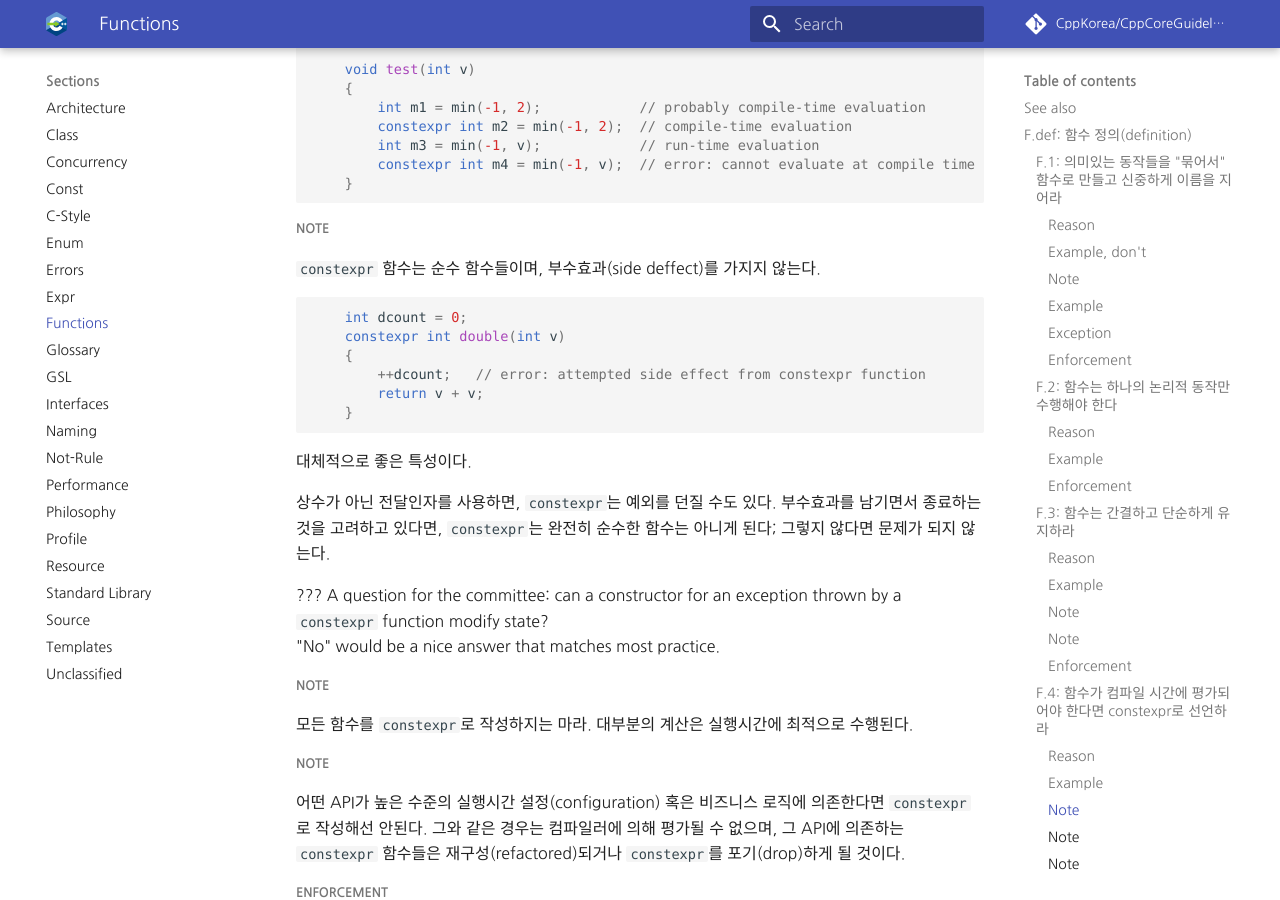
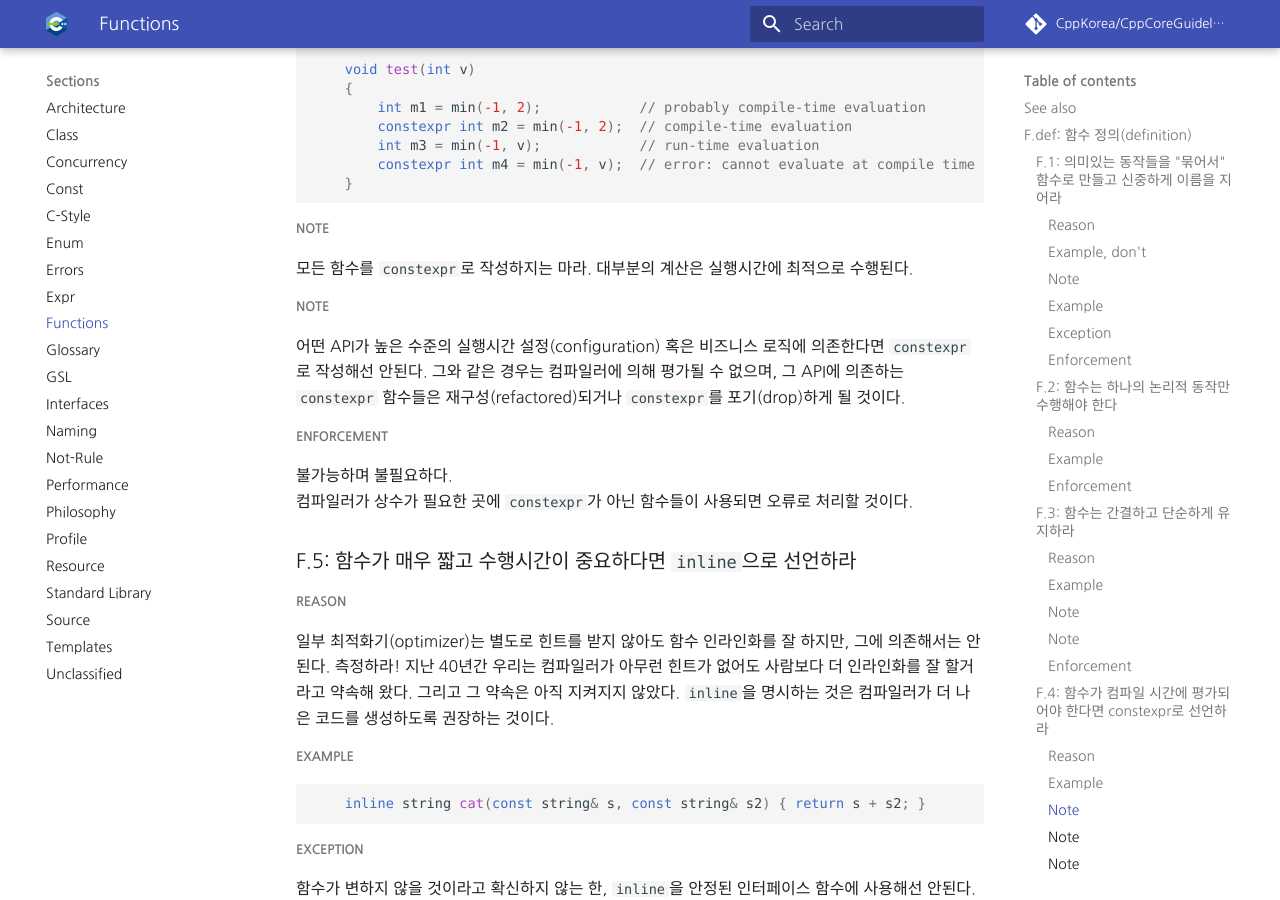
Before and after one commit to CppKorea/CppCoreGuidelines, an MkDocs documentation site: the page built from sections/Functions.md, in a window 1280 px wide and 900 px high, scrolled down 7140 px. Built offline with MkDocs 1.6.1 and Material for MkDocs 9.7.7, drawn with Linux system fonts in a browser that asks for light colours; some web fonts are replaced; comment, search, counter and statistics services are not loaded; some of the changed text lies outside the part shown.

Commit message:
Remove claims that "constexpr functions are pure"
This patch is to cope with the following commit in upstream.

  commit dd8fc629d75f0d9fbd251b5890482513204469d3
  Author: Max Bozzi <mjb@mbozzi.com>
  Date:   Thu Jan 3 14:05:55 2019 -0500

      Remove claims that "constexpr functions are pure" (#1307)

      F.4 and F.8 made this erroneous claim as parts of notes which are
      entirely removed.

It was discussed at https://github.com/isocpp/CppCoreGuidelines/pull/1307.

````diff
--- a/sections/Functions.md
+++ b/sections/Functions.md
@@ -324,27 +324,6 @@ C++14 에서는 이와 같이 작성할 수 있다. C++ 11 환경이라면, `fac
 
 ##### Note
 
-`constexpr` 함수는 순수 함수들이며, 부수효과(side deffect)를 가지지 않는다.
-
-```c++
-    int dcount = 0;
-    constexpr int double(int v)
-    {
-        ++dcount;   // error: attempted side effect from constexpr function
-        return v + v;
-    }
-```
-
-대체적으로 좋은 특성이다.
-
-상수가 아닌 전달인자를 사용하면, `constexpr`는 예외를 던질 수도 있다.
-부수효과를 남기면서 종료하는 것을 고려하고 있다면, `constexpr`는 완전히 순수한 함수는 아니게 된다; 그렇지 않다면 문제가 되지 않는다.
-
-??? A question for the committee: can a constructor for an exception thrown by a `constexpr` function modify state?
-"No" would be a nice answer that matches most practice.
-
-##### Note
-
 모든 함수를 `constexpr`로 작성하지는 마라. 대부분의 계산은 실행시간에 최적으로 수행된다.
 
 ##### Note
@@ -512,16 +491,6 @@ C++14 에서는 이와 같이 작성할 수 있다. C++ 11 환경이라면, `fac
     template<class T>
     auto square(T t) { return t * t; }
 ```
-
-##### Note
-
-`constexpr`는 순수 함수에 속한다.
-
-상수가 아닌 전달인자를 사용하면, `constexpr`는 예외를 던질 수도 있다.
-부수효과를 남기면서 종료하는 것을 고려하고 있다면, `constexpr`는 완전히 순수한 함수는 아니게 된다; 그렇지 않다면 문제가 되지 않는다.
-
-??? A question for the committee: can a constructor for an exception thrown by a `constexpr` function modify state?
-"No" would be a nice answer that matches most practice.
 
 ##### Enforcement
 
````
